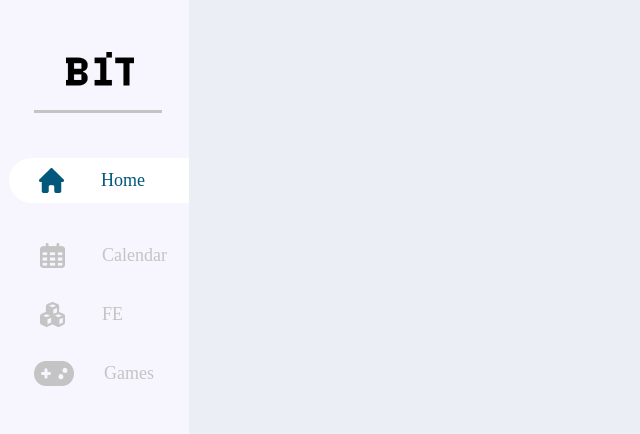
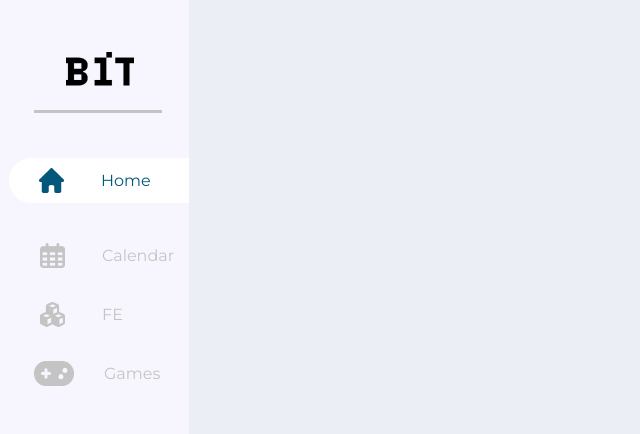
Before and after one commit to Vital188/Calendar-forms-responsive-design-, a website: page index.html in a window 1280 px wide. Shown: the top 434 px of the page, 0-640 px from the left. Drawn offline with Linux system fonts and the light colour scheme.

Commit message:
Font update

```diff
--- a/css/layout.css
+++ b/css/layout.css
@@ -36,7 +36,7 @@
 
 .vectors > a {
     text-decoration: none;
-    font-size: 18px;
+    font-size: 16px;
     color:#02577A;
     font-family: 'Montserrat';
 }
@@ -56,7 +56,7 @@
 
 .vector1 > a {
     text-decoration: none;
-    font-size: 18px;
+    font-size: 16px;
     color:#C4C4C4;
     font-family: 'Montserrat';
 }
@@ -103,7 +103,7 @@
 }
 .vector2 > a {
     text-decoration: none;
-    font-size: 18px;
+    font-size: 16px;
     color:#C4C4C4;
     font-family: 'Montserrat';
 }
@@ -122,7 +122,7 @@
 }
 .vector3 > a {
     text-decoration: none;
-    font-size: 18px;
+    font-size: 16px;
     color:#C4C4C4;
     font-family: 'Montserrat';
 }
--- a/index.html
+++ b/index.html
@@ -10,6 +10,10 @@
     <link rel="stylesheet" href="./css/base.css">
     <link rel="stylesheet" href="./css/layout.css">
     <link rel="stylesheet" href="./css/font-awesome.min.css">
+
+    <style>
+        @import url('https://fonts.googleapis.com/css?family=Montserrat');
+    </style>
 
 </head>
 <body>
```
